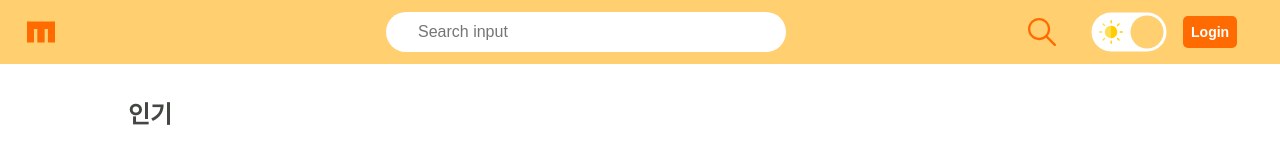
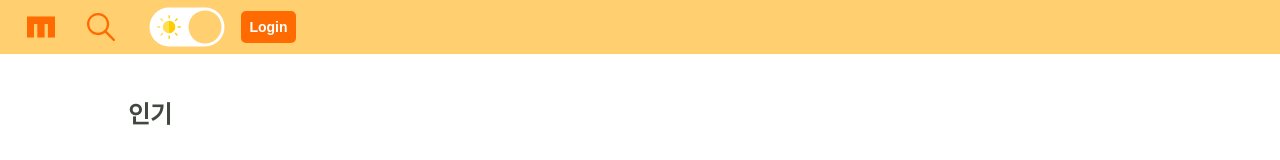
Before and after one commit to blackcowmoo/moomark-frontend, a Next.js app: page / in a window 1280 px wide. Shown: the top 160 px of the page. Built offline with nearby package versions, Linux system fonts and the light colour scheme.

Commit message:
Remove SearchForm in GlobalHeader

```diff
--- a/src/components/GlobalHeader/index.tsx
+++ b/src/components/GlobalHeader/index.tsx
@@ -83,7 +83,6 @@ const GlobalHeader: React.FC = () => {
             </Link>
           </div>
         </div>
-        <SearchForm />
         <div className={styles.right}>
           <Link href='/search'>
             <a>
```
